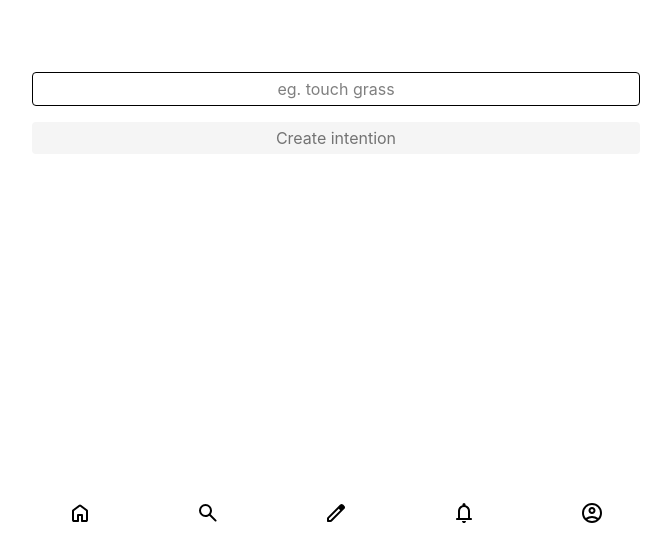
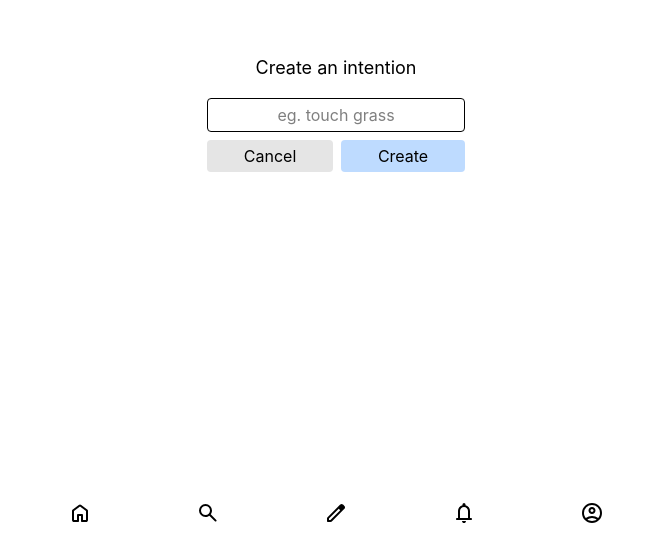
Before and after one commit to sventi555/intentions-web, a React (Vite) app in the folder apps/client/: page /create/intention in a window 1280 px wide. Shown: the part 267-800 px from the top of the page, without its empty margins (304-975 px from the left). Built offline with nearby package versions, Linux system fonts and the light colour scheme; no server answers; sample sign-in values are in the browser's storage.

Commit message:
form submission improvements

```diff
--- a/apps/client/src/components/button.tsx
+++ b/apps/client/src/components/button.tsx
@@ -10,6 +10,7 @@ interface ButtonProps {
 export const Button: React.FC<PropsWithChildren<ButtonProps>> = (props) => {
   return (
     <button
+      type="button"
       onClick={props.onClick}
       disabled={props.disabled}
       className={getButtonStyle(props)}
--- /dev/null
+++ b/apps/client/src/components/input-error.tsx
@@ -0,0 +1,5 @@
+import { PropsWithChildren } from 'react';
+
+export const InputError: React.FC<PropsWithChildren> = (props) => {
+  return <div className="text-sm text-red-400">{props.children}</div>;
+};
--- a/apps/client/src/components/submit.tsx
+++ b/apps/client/src/components/submit.tsx
@@ -2,6 +2,7 @@ import { getButtonStyle } from './button';
 
 interface SubmitProps {
   label: string;
+  disabled?: boolean;
 }
 
 export const Submit: React.FC<SubmitProps> = (props) => {
@@ -9,7 +10,7 @@ export const Submit: React.FC<SubmitProps> = (props) => {
     <input
       type="submit"
       value={props.label}
-      className={getButtonStyle({ type: 'primary' })}
+      className={getButtonStyle({ type: 'primary', disabled: props.disabled })}
     />
   );
 };
--- /dev/null
+++ b/apps/client/src/components/text-area.tsx
@@ -0,0 +1,28 @@
+import { UseFormRegisterReturn } from 'react-hook-form';
+import { InputError } from './input-error';
+
+interface TextAreaProps {
+  placeholder?: string;
+  errorMessage?: string;
+  value?: string;
+  onChange?: (val: string) => void;
+  formRegister?: UseFormRegisterReturn;
+}
+
+export const TextArea: React.FC<TextAreaProps> = (props) => {
+  return (
+    <div className="flex flex-col">
+      <textarea
+        placeholder={props.placeholder}
+        className="h-24 rounded-sm border p-1"
+        value={props.value}
+        onChange={(e) => props.onChange?.(e.target.value)}
+        {...props.formRegister}
+      />
+
+      {props.errorMessage ? (
+        <InputError>{props.errorMessage}</InputError>
+      ) : null}
+    </div>
+  );
+};
--- a/apps/client/src/pages/create-intention.tsx
+++ b/apps/client/src/pages/create-intention.tsx
@@ -1,42 +1,64 @@
-import { useState } from 'react';
+import { SubmitHandler, useForm } from 'react-hook-form';
 import { useLocation } from 'wouter';
 import { Button } from '../components/button';
+import { Input } from '../components/input';
+import { Submit } from '../components/submit';
 import {
   useCreateIntention,
   useInvalidateIntentions,
 } from '../hooks/intentions';
 import { useAuthState } from '../state/auth';
 
+type Inputs = {
+  intention: string;
+};
+
 export const CreateIntention: React.FC = () => {
-  const [intention, setIntention] = useState('');
   const [, setLocation] = useLocation();
 
   const authUser = useAuthState().authUser;
   const createIntention = useCreateIntention();
   const invalidateIntentions = useInvalidateIntentions();
 
+  const {
+    register,
+    handleSubmit,
+    formState: { errors, isSubmitting },
+  } = useForm<Inputs>();
+
   if (authUser == null) {
     throw new Error('must be signed in to create intention');
   }
 
+  const onSubmit: SubmitHandler<Inputs> = (data) =>
+    createIntention({ body: { name: data.intention } })
+      .then(() => invalidateIntentions(authUser.uid))
+      .then(() => setLocation('/create'));
+
   return (
-    <div className="flex grow flex-col justify-center gap-4 p-4">
-      <input
-        placeholder="eg. touch grass"
-        onChange={(e) => setIntention(e.target.value)}
-        className="rounded-sm border p-1 text-center"
-      />
-      <Button
-        disabled={!intention}
-        type="primary"
-        onClick={() =>
-          createIntention({ body: { name: intention } })
-            .then(() => invalidateIntentions(authUser.uid))
-            .then(() => setLocation('/create'))
-        }
+    <div className="flex grow flex-col items-center justify-center gap-4">
+      <div className="text-lg">Create an intention</div>
+      <form
+        onSubmit={handleSubmit(onSubmit)}
+        className="flex min-w-64 flex-col gap-2"
       >
-        Create intention
-      </Button>
+        <Input
+          placeholder="eg. touch grass"
+          centered={true}
+          errorMessage={errors.intention && 'intention is required'}
+          formRegister={register('intention', { required: true })}
+        />
+        <div className="flex gap-2">
+          <div className="flex grow flex-col">
+            <Button type="secondary" onClick={() => history.back()}>
+              Cancel
+            </Button>
+          </div>
+          <div className="flex grow flex-col">
+            <Submit disabled={isSubmitting} label="Create" />
+          </div>
+        </div>
+      </form>
     </div>
   );
 };
--- a/apps/client/src/pages/create-post.tsx
+++ b/apps/client/src/pages/create-post.tsx
@@ -1,7 +1,9 @@
 import { useRef, useState } from 'react';
+import { SubmitHandler, useController, useForm } from 'react-hook-form';
 import { Link, Redirect, useLocation } from 'wouter';
-import { Button } from '../components/button';
 import { ImagePicker } from '../components/image-picker';
+import { Submit } from '../components/submit';
+import { TextArea } from '../components/text-area';
 import { useIntentions } from '../hooks/intentions';
 import {
   useCreatePost,
@@ -10,6 +12,12 @@ import {
   useInvalidateUserPosts,
 } from '../hooks/posts';
 import { useAuthState } from '../state/auth';
+
+// no need to control intentionId since it's always set
+type Inputs = {
+  image: string;
+  description: string;
+};
 
 export const CreatePost: React.FC = () => {
   const authUser = useAuthState().authUser;
@@ -22,9 +30,7 @@ export const CreatePost: React.FC = () => {
   const [selectedIntentionId, setSelectedIntentionId] = useState<string | null>(
     null,
   );
-  const [description, setDescription] = useState('');
   const filePickerRef = useRef<HTMLInputElement | null>(null);
-  const [imageDataUrl, setImageDataUrl] = useState<string | null>(null);
 
   const createPost = useCreatePost();
   const [, setLocation] = useLocation();
@@ -32,18 +38,47 @@ export const CreatePost: React.FC = () => {
   const invalidateUserPosts = useInvalidateUserPosts();
   const invalidateIntentionPosts = useInvalidateIntentionPosts();
 
+  const {
+    register,
+    control,
+    handleSubmit,
+    formState: { errors, isSubmitting },
+  } = useForm<Inputs>();
+  const { field: imageField } = useController<Inputs>({
+    name: 'image',
+    control,
+    rules: { deps: ['description'] },
+  });
+
   if (intentions == null) {
     return null;
   }
 
   if (intentions.length === 0) {
-    return <Redirect to="/create/intention" />;
+    return <Redirect to="/create/intention" replace={true} />;
   }
 
   const computedIntentionId = selectedIntentionId || intentions[0].id;
 
+  const onSubmit: SubmitHandler<Inputs> = (data) =>
+    createPost({
+      body: {
+        intentionId: computedIntentionId,
+        description: data.description,
+        ...(imageField.value ? { image: imageField.value } : {}),
+      },
+    })
+      .then(() =>
+        Promise.all([
+          invalidateUserPosts(authUser.uid),
+          invalidateFeedPosts(authUser.uid),
+          invalidateIntentionPosts(authUser.uid, computedIntentionId),
+        ]),
+      )
+      .then(() => setLocation('/'));
+
   return (
-    <div className="flex flex-col gap-2 p-2">
+    <form onSubmit={handleSubmit(onSubmit)} className="flex flex-col gap-2 p-2">
       <div className="flex flex-col">
         <label>Choose an intention:</label>
         <div className="flex gap-1">
@@ -64,13 +99,11 @@ export const CreatePost: React.FC = () => {
         </div>
       </div>
 
-      <ImagePicker
-        onPick={(dataUrl) => setImageDataUrl(dataUrl)}
-        ref={filePickerRef}
-      />
+      <ImagePicker onPick={imageField.onChange} ref={filePickerRef} />
 
-      {imageDataUrl == null ? (
+      {!imageField.value ? (
         <button
+          type="button"
           onClick={() => filePickerRef.current?.click()}
           className="flex h-32 cursor-pointer flex-col items-center justify-center rounded-sm border"
         >
@@ -78,8 +111,9 @@ export const CreatePost: React.FC = () => {
         </button>
       ) : (
         <div className="relative">
-          <img src={imageDataUrl} className="w-full" />
+          <img src={imageField.value} className="w-full" />
           <button
+            type="button"
             onClick={() => filePickerRef.current?.click()}
             className="absolute right-2 bottom-2 left-2 cursor-pointer rounded-sm bg-black/40 p-1 text-white"
           >
@@ -88,35 +122,19 @@ export const CreatePost: React.FC = () => {
         </div>
       )}
 
-      <textarea
-        placeholder="description"
-        value={description}
-        onChange={(e) => setDescription(e.target.value)}
-        className="h-24 rounded-sm border p-1"
-      />
+      <div className="flex flex-col">
+        <TextArea
+          placeholder="description"
+          errorMessage={
+            errors.description && 'description or image is required'
+          }
+          formRegister={register('description', {
+            validate: (value, formState) => !!(value || formState.image),
+          })}
+        />
+      </div>
 
-      <Button
-        type="primary"
-        onClick={() =>
-          createPost({
-            body: {
-              intentionId: computedIntentionId,
-              description,
-              ...(imageDataUrl != null ? { image: imageDataUrl } : {}),
-            },
-          })
-            .then(() =>
-              Promise.all([
-                invalidateUserPosts(authUser.uid),
-                invalidateFeedPosts(authUser.uid),
-                invalidateIntentionPosts(authUser.uid, computedIntentionId),
-              ]),
-            )
-            .then(() => setLocation('/'))
-        }
-      >
-        Create
-      </Button>
-    </div>
+      <Submit disabled={isSubmitting} label="Create" />
+    </form>
   );
 };
--- a/apps/client/src/pages/sign-in.tsx
+++ b/apps/client/src/pages/sign-in.tsx
@@ -17,7 +17,7 @@ export const SignIn: React.FC = () => {
   const {
     register,
     handleSubmit,
-    formState: { errors },
+    formState: { errors, isSubmitting },
   } = useForm<Inputs>();
 
   const onSubmit: SubmitHandler<Inputs> = (data) =>
@@ -48,7 +48,7 @@ export const SignIn: React.FC = () => {
           formRegister={register('password', { required: true })}
           errorMessage={errors.password && 'password is required'}
         />
-        <Submit label="Sign in" />
+        <Submit disabled={isSubmitting} label="Sign in" />
       </form>
       <div>
         New user?{' '}
--- a/apps/client/src/pages/sign-up.tsx
+++ b/apps/client/src/pages/sign-up.tsx
@@ -19,7 +19,7 @@ export const SignUp: React.FC = () => {
   const {
     register,
     handleSubmit,
-    formState: { errors },
+    formState: { errors, isSubmitting },
   } = useForm<Inputs>();
 
   const createUser = useCreateUser();
@@ -59,7 +59,7 @@ export const SignUp: React.FC = () => {
           formRegister={register('password', { required: true })}
           errorMessage={errors.password && 'password is required'}
         />
-        <Submit label="Sign up" />
+        <Submit disabled={isSubmitting} label="Sign up" />
       </form>
       <div>
         Already a user?{' '}
```
Also changed, not shown: apps/client/src/components/input.tsx (+8 -2 lines).
